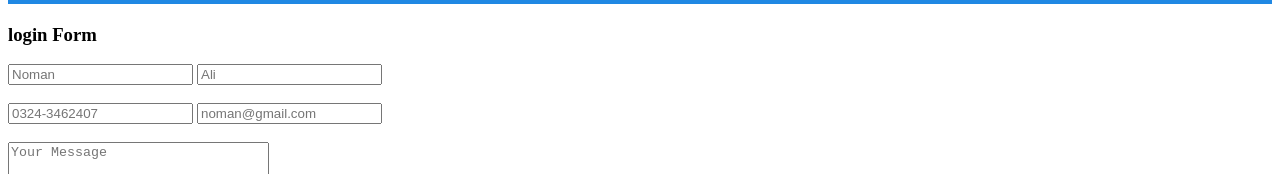
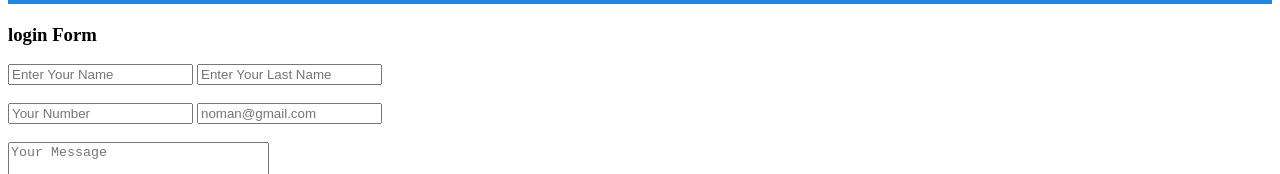
Before and after one commit to NomanANO/Basic-Structure, a plain HTML site: page index.html in a window 1280 px wide. Shown: the part 1043-1217 px from the top of the page. Drawn offline with Linux system fonts and the light colour scheme.

Commit message:
input placeholder name updated

```diff
--- a/index.html
+++ b/index.html
@@ -86,11 +86,11 @@
 
 			<form action="">
 				<div class="input-box">
-					<input type="text" name="" id="" placeholder="Noman">
-					<input type="text" name="" id="" placeholder="Ali">
+					<input type="text" name="" id="" placeholder="Enter Your Name">
+					<input type="text" name="" id="" placeholder="Enter Your Last Name">
 				</div> <br>
 				<div class="input-box">
-					<input type="number" name="" id="" placeholder="0324-3462407">
+					<input type="number" name="" id="" placeholder="Your Number">
 					<input type="email" name="" id="" placeholder="noman@gmail.com">
 				</div> <br>
 				<textarea name="" id="" cols="30" rows="10" placeholder="Your Message"></textarea> <br>
```
